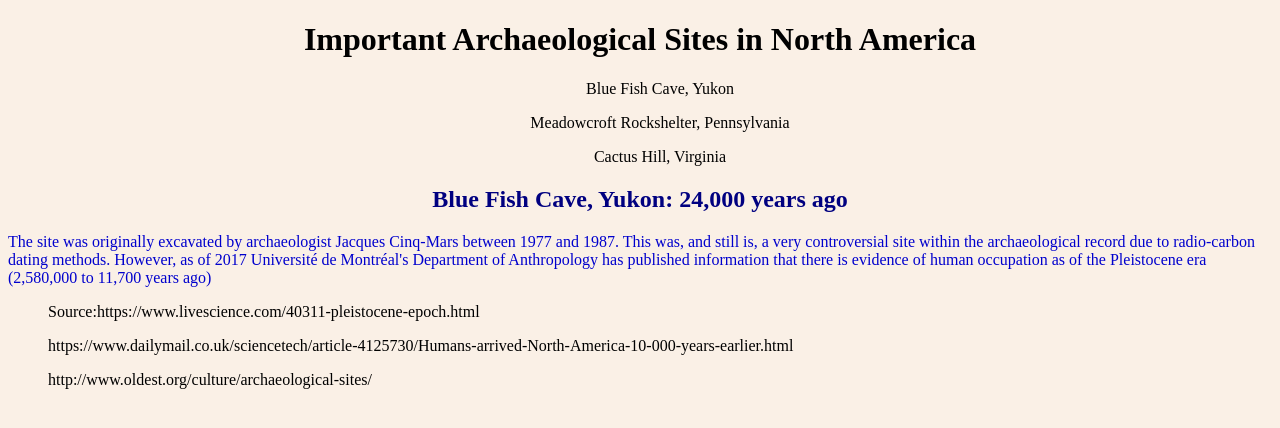
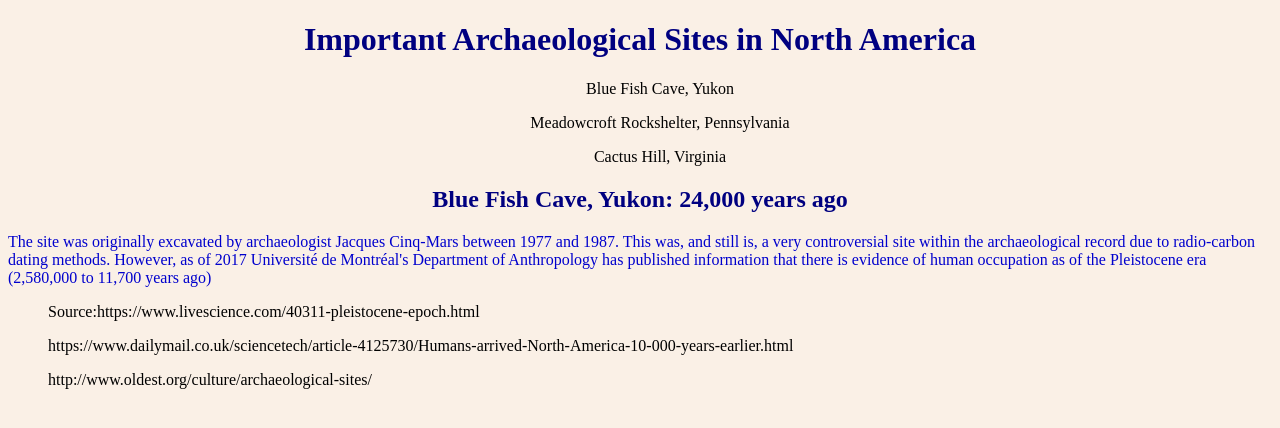
Before and after one commit to katcorri/katcorri.github.io, a plain HTML site: page Geom99/Option123.html in a window 1280 px wide. Drawn offline with Linux system fonts and the light colour scheme.

Commit message:
Update Option123.html

```diff
--- a/Geom99/Option123.html
+++ b/Geom99/Option123.html
@@ -9,6 +9,7 @@ html, body{
   }
  h1 {
   text-align: center;
+  color: #000080;
   }
  h2 {
   text-align: center;
```
